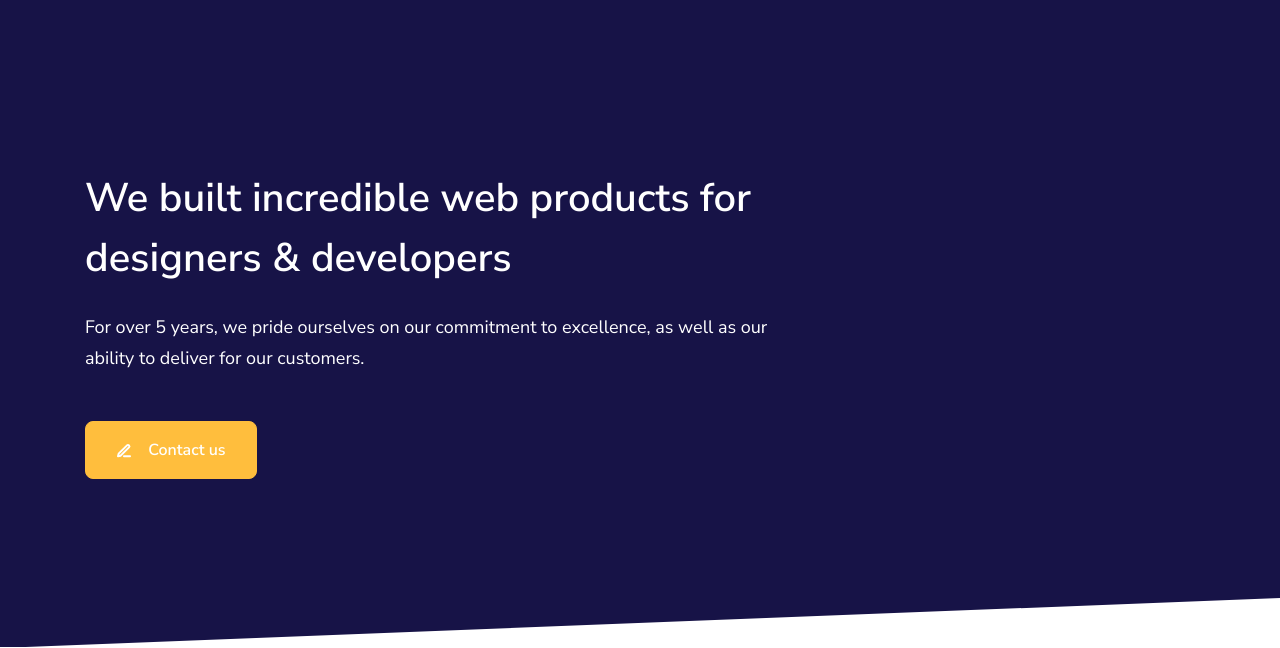
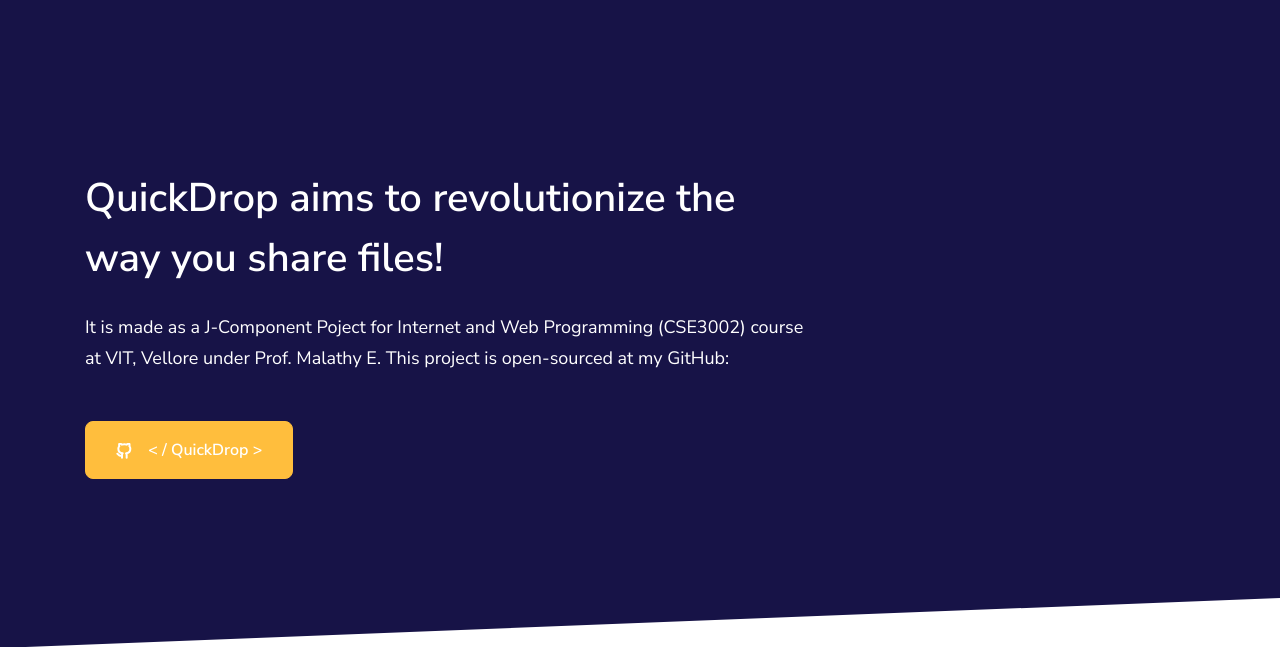
Before and after one commit to shaurya-src/QuickDrop, a Django app: template quick_drop/blog/templates/blog/about.html in a window 1280 px wide. Shown: the part 105-753 px from the top of the page. Run offline with Django 3.2, Linux system fonts and the light colour scheme; the template is opened without the code that fills it, so the values that code supplies are empty; some libraries are stand-ins or nearby versions.

Commit message:
Update about page

```diff
--- a/quick_drop/blog/templates/blog/about.html
+++ b/quick_drop/blog/templates/blog/about.html
@@ -1,7 +1,5 @@
 {% extends "blog/base2.html" %}
 {% load static %}
-
-<title> Home </title>
 
 {% block content %}
 
@@ -11,19 +9,20 @@
             <div class="col-lg-8 text-center text-lg-left">
                 <!-- Heading -->
                 <h1 class="text-white mb-4">
-                    We built incredible web products for designers &amp; developers
+                    QuickDrop aims to revolutionize the way you share files!
                 </h1>
                 <!-- Text -->
                 <p class="lead text-white opacity-8">
-                    For over 5 years, we pride ourselves on our commitment to excellence, as well as our ability to deliver for our customers.
+                    It is made as a J-Component Poject for Internet and Web Programming (CSE3002) course at VIT, Vellore under Prof. Malathy E.
+                    This project is open-sourced at my GitHub:
                 </p>
                 <!-- Buttons -->
                 <div class="mt-5">
-                    <a href="#" class="btn btn-warning btn-lg btn-icon">
+                    <a href="https://github.com/shaurya-src/QuickDrop" target="_blank" class="btn btn-warning btn-lg btn-icon">
                         <span class="btn-inner--icon">
-                            <i data-feather="edit-3"></i>
+                            <i data-feather="github"></i>
                         </span>
-                        <span class="btn-inner--text">Contact us</span>
+                        <span class="btn-inner--text"> &lt; / QuickDrop &gt; </span>
                     </a>
                 </div>
             </div>
```
